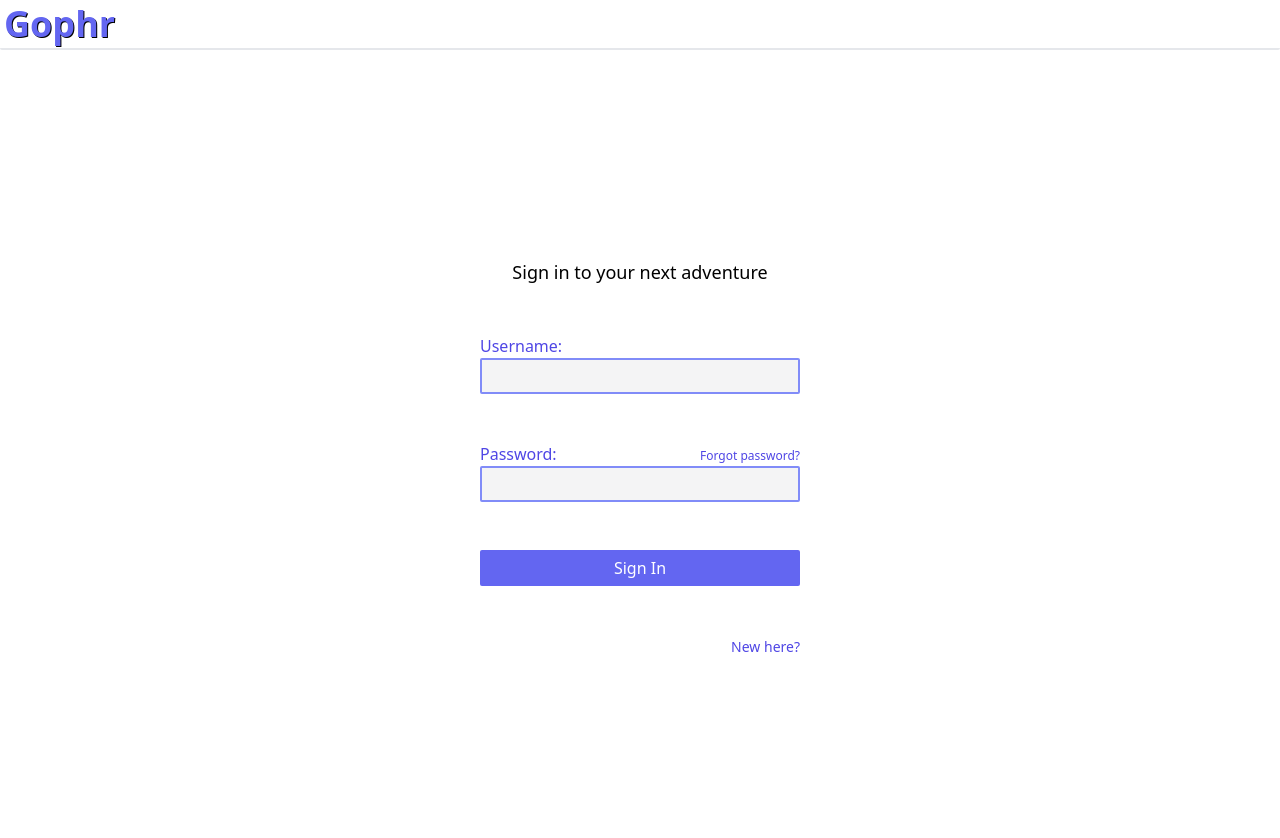
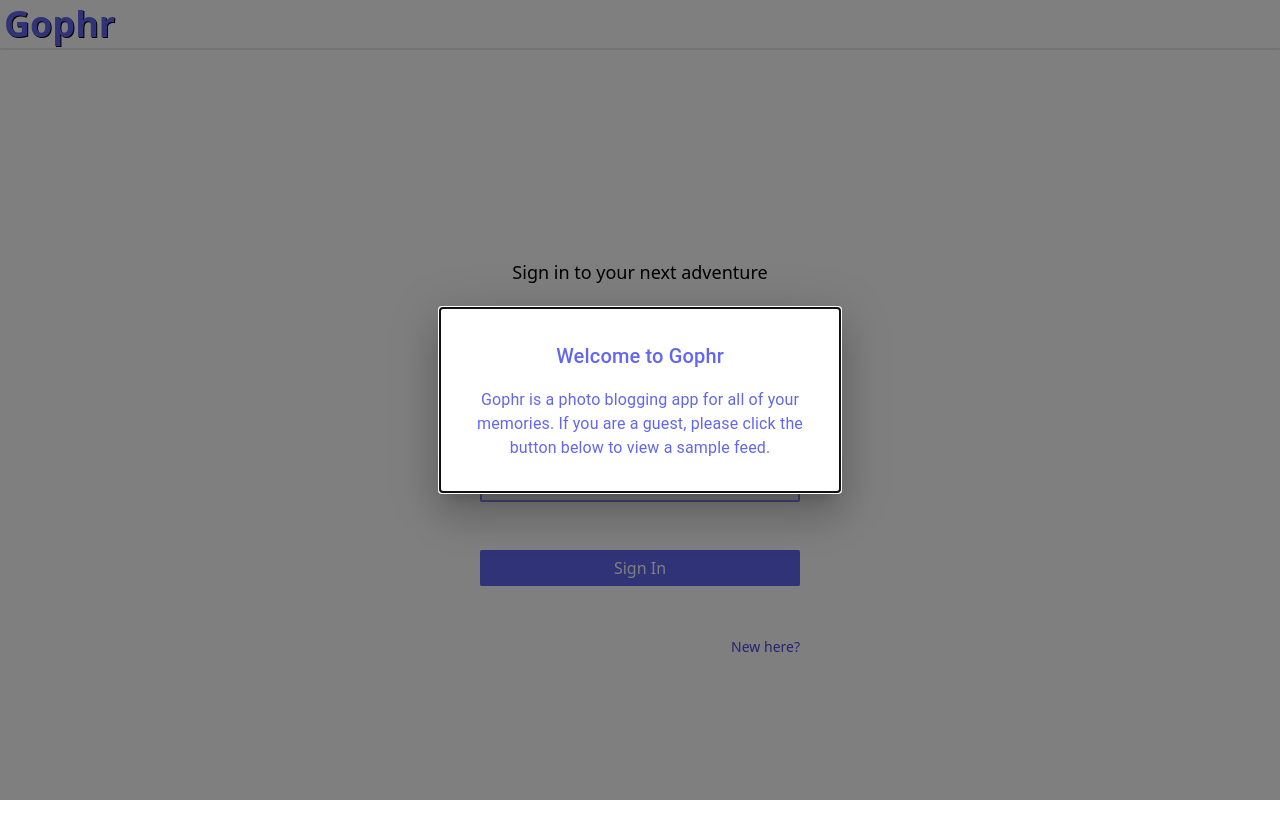
Before and after one commit to jessicagrayson/final-project, a React (Vite) app in the folder client/: page / in a window 1280 px wide. Shown: the top 838 px of the page. Built offline with nearby package versions, Linux system fonts and the light colour scheme.

Commit message:
modal added to sign in page

```diff
--- /dev/null
+++ b/client/src/Modal.jsx
@@ -0,0 +1,55 @@
+import * as React from 'react';
+import Backdrop from '@mui/material/Backdrop';
+import Box from '@mui/material/Box';
+import Modal from '@mui/material/Modal';
+import Fade from '@mui/material/Fade';
+// import Button from '@mui/material/Button';
+import Typography from '@mui/material/Typography';
+
+const style = {
+  position: 'absolute',
+  top: '50%',
+  left: '50%',
+  transform: 'translate(-50%, -50%)',
+  width: 400,
+  bgcolor: 'background.paper',
+  boxShadow: 24,
+  p: 4,
+};
+
+export default function TransitionsModal({ header, text, className }) {
+  const [open, setOpen] = React.useState(true);
+  // const handleOpen = () => setOpen(true);
+  const handleClose = () => setOpen(false);
+
+  return (
+    <div>
+      {/* Remove button after testing */}
+      {/* <Button onClick={handleOpen}>Open modal</Button> */}
+      <Modal
+        className={className}
+        aria-labelledby="transition-modal-title"
+        aria-describedby="transition-modal-description"
+        open={open}
+        onClose={handleClose}
+        closeAfterTransition
+        slots={{ backdrop: Backdrop }}
+        slotProps={{
+          backdrop: {
+            timeout: 500,
+          },
+        }}>
+        <Fade in={open}>
+          <Box sx={style}>
+            <Typography id="transition-modal-title" variant="h6" component="h2">
+              {header}
+            </Typography>
+            <Typography id="transition-modal-description" sx={{ mt: 2 }}>
+              {text}{' '}
+            </Typography>
+          </Box>
+        </Fade>
+      </Modal>
+    </div>
+  );
+}
--- a/client/src/SignIn.jsx
+++ b/client/src/SignIn.jsx
@@ -3,6 +3,7 @@
 import Input from './Input';
 import CustomButton from './CustomButton';
 import LinkComponent from './LinkComponent';
+import Modal from './Modal';
 
 export default function SignIn() {
   const navigate = useNavigate();
@@ -51,6 +52,13 @@
       <div className="flex flex-col items-center justify-center gap-y-12">
         <h3 className="text-lg font-medium">Sign in to your next adventure</h3>
         <div className="flex items-end justify-center">
+          <Modal
+            className="text-xs text-center text-indigo-500"
+            header={'Welcome to Gophr'}
+            text={
+              'Gophr is a photo blogging app for all of your memories. If you are a guest, please click the button below to view a sample feed.'
+            }
+          />
           <form onSubmit={handleSubmit} className="flex flex-col ">
             <div className="flex flex-col gap-y-12">
               <div className="flex flex-col">
```
